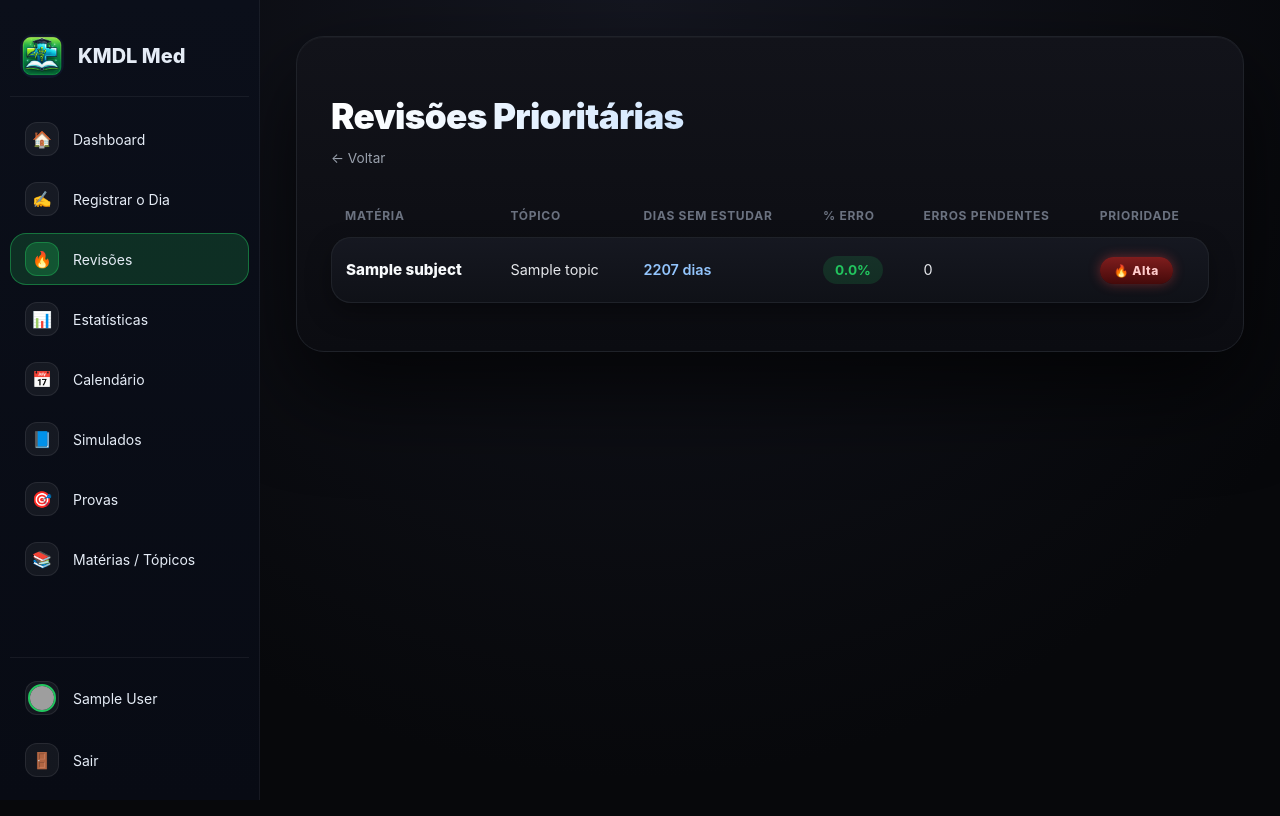
After one commit to Kauesoaresz/KMDL-Med, a Node server app: page /revisoes in a window 1280 px wide. The commit adds this page. Run offline with Node 20, Linux system fonts and the light colour scheme; the visitor is signed in with stand-in values (Sample User, id 1); tables that the repository leaves empty hold one stand-in row (values such as "Sample post"); some libraries are stand-ins or nearby versions; grey boxes are pictures that could not be loaded.

Commit message:
Versão 1.2.7

```diff
--- /dev/null
+++ b/src/controllers/reviewController.js
@@ -0,0 +1,100 @@
+const { StudyEntry, SimuladoQuestaoErro, Subject, Topic } = require("../models");
+const { Op, fn, col, literal } = require("sequelize");
+const sequelize = require("../config/database");
+
+exports.index = async (req, res) => {
+  const userId = req.session.userId;
+  const hoje = new Date();
+
+  // 🔥 1. Agrupar estudos por matéria + tópico
+  const estudos = await StudyEntry.findAll({
+    where: { user_id: userId },
+    attributes: [
+      "subject_id",
+      "topic_id",
+      [fn("SUM", col("questoes")), "total_questoes"],
+      [fn("SUM", col("acertos")), "total_acertos"],
+      [fn("MAX", col("data")), "ultima_data"],
+      [fn("AVG",
+        literal(`
+          CASE dificuldade
+            WHEN 'MUITO_DIFICIL' THEN 5
+            WHEN 'DIFICIL' THEN 4
+            WHEN 'MEDIA' THEN 3
+            WHEN 'FACIL' THEN 2
+            WHEN 'MUITO_FACIL' THEN 1
+          END
+        `)
+      ), "media_dificuldade"]
+    ],
+    include: [
+      { model: Subject, as: "subject", attributes: ["nome"] },
+      { model: Topic, as: "topic", attributes: ["nome"] }
+    ],
+    group: ["subject_id", "topic_id"],
+    raw: false
+  });
+
+  // 🔥 2. Buscar erros não revisados
+  const erros = await SimuladoQuestaoErro.findAll({
+    where: {
+      revisada: false,
+      subject_id: { [Op.not]: null }
+    },
+    attributes: [
+      "subject_id",
+      "topic_id",
+      [fn("COUNT", col("id")), "total_erros"]
+    ],
+    group: ["subject_id", "topic_id"],
+    raw: true
+  });
+
+  const erroMap = {};
+  erros.forEach(e => {
+    erroMap[`${e.subject_id}-${e.topic_id}`] = parseInt(e.total_erros);
+  });
+
+  // 🔥 3. Calcular score
+  const revisoes = estudos.map(e => {
+    const totalQuestoes = parseInt(e.get("total_questoes")) || 0;
+    const totalAcertos = parseInt(e.get("total_acertos")) || 0;
+    const ultimaData = new Date(e.get("ultima_data"));
+    const mediaDificuldade = parseFloat(e.get("media_dificuldade")) || 0;
+
+    const diasSemEstudar =
+      Math.floor((hoje - ultimaData) / (1000 * 60 * 60 * 24));
+
+    const erroPercentual =
+      totalQuestoes > 0
+        ? 1 - (totalAcertos / totalQuestoes)
+        : 0;
+
+    const errosPendentes =
+      erroMap[`${e.subject_id}-${e.topic_id}`] || 0;
+
+    const score =
+      (mediaDificuldade * 2) +
+      (erroPercentual * 5) +
+      (diasSemEstudar * 0.3) +
+      (errosPendentes * 2);
+
+    return {
+      subject: e.subject.nome,
+      topic: e.topic.nome,
+      diasSemEstudar,
+      erroPercentual: (erroPercentual * 100).toFixed(1),
+      errosPendentes,
+      score: score.toFixed(2)
+    };
+  });
+
+  revisoes.sort((a, b) => b.score - a.score);
+
+  res.render("app/revisoes", {
+    revisoes,
+    active: "revisoes",
+    userNome: req.session.userNome,
+    userFoto: req.session.userFoto
+  });
+};
--- /dev/null
+++ b/src/public/css/app/revisoes.css
@@ -0,0 +1,237 @@
+/* =========================
+   BASE
+========================= */
+* {
+  box-sizing: border-box;
+}
+
+.page-bg {
+  background: radial-gradient(circle at top, #141620, #07080b 75%);
+  color: #e5e7eb;
+  font-family: "Inter", system-ui, -apple-system, sans-serif;
+}
+
+.with-sidebar {
+  margin-left: 78px;
+  padding: 28px;
+  min-height: 100vh;
+}
+
+/* =========================
+   CONTAINER
+========================= */
+.page {
+  max-width: 1400px;
+  margin: 0 auto;
+  background: linear-gradient(180deg, #12131a, #0b0c11);
+  border-radius: 28px;
+  padding: 34px;
+  border: 1px solid #1f2229;
+  box-shadow:
+    0 40px 90px rgba(0,0,0,0.7),
+    inset 0 1px 0 rgba(255,255,255,0.03);
+}
+
+/* =========================
+   HEADER
+========================= */
+.page h1 {
+  font-size: 2.2rem;
+  font-weight: 900;
+  margin-bottom: 10px;
+  letter-spacing: -0.02em;
+  background: linear-gradient(90deg, #ffffff, #93c5fd);
+  -webkit-background-clip: text;
+  -webkit-text-fill-color: transparent;
+}
+
+.btn-back {
+  display: inline-block;
+  margin-bottom: 28px;
+  font-size: .85rem;
+  color: #9aa1ad;
+  text-decoration: none;
+  transition: .2s ease;
+}
+
+.btn-back:hover {
+  color: #ffffff;
+}
+
+/* =========================
+   TABELA MODERNA
+========================= */
+table {
+  width: 100%;
+  border-collapse: separate;
+  border-spacing: 0 14px;
+}
+
+thead th {
+  text-align: left;
+  font-size: .75rem;
+  text-transform: uppercase;
+  letter-spacing: .06em;
+  color: #6b7280;
+  font-weight: 700;
+  padding: 0 14px;
+}
+
+tbody tr {
+  background: linear-gradient(180deg, #161821, #0f1117);
+  border-radius: 20px;
+  transition: all .2s ease;
+  box-shadow:
+    0 10px 25px rgba(0,0,0,.35),
+    inset 0 1px 0 rgba(255,255,255,.02);
+}
+
+tbody tr:hover {
+  transform: translateY(-2px);
+  box-shadow:
+    0 18px 35px rgba(0,0,0,.5);
+}
+
+tbody td {
+  padding: 18px 14px;
+  font-size: .9rem;
+  border-top: 1px solid #1f2229;
+  border-bottom: 1px solid #1f2229;
+}
+
+tbody tr td:first-child {
+  border-left: 1px solid #1f2229;
+  border-radius: 20px 0 0 20px;
+}
+
+tbody tr td:last-child {
+  border-right: 1px solid #1f2229;
+  border-radius: 0 20px 20px 0;
+}
+
+/* =========================
+   MATÉRIA / TÓPICO
+========================= */
+td strong {
+  font-weight: 800;
+  font-size: .95rem;
+  color: #f8fafc;
+}
+
+td span.subtopic {
+  display: block;
+  font-size: .75rem;
+  color: #6b7280;
+  margin-top: 3px;
+}
+
+/* =========================
+   PERCENTUAL
+========================= */
+.percent {
+  font-weight: 700;
+  font-size: .85rem;
+  padding: 6px 12px;
+  border-radius: 999px;
+  display: inline-block;
+}
+
+.percent.good {
+  background: rgba(34,197,94,.15);
+  color: #22c55e;
+}
+
+.percent.medium {
+  background: rgba(234,179,8,.15);
+  color: #facc15;
+}
+
+.percent.bad {
+  background: rgba(239,68,68,.15);
+  color: #ef4444;
+}
+
+/* =========================
+   PRIORIDADE BADGE
+========================= */
+.badge {
+  padding: 6px 14px;
+  border-radius: 999px;
+  font-size: .75rem;
+  font-weight: 800;
+  letter-spacing: .04em;
+}
+
+.badge.alta {
+  background: linear-gradient(180deg, #7f1d1d, #450a0a);
+  color: #fecaca;
+  box-shadow: 0 0 12px rgba(239,68,68,.4);
+}
+
+.badge.media {
+  background: linear-gradient(180deg, #78350f, #422006);
+  color: #fde68a;
+}
+
+.badge.baixa {
+  background: linear-gradient(180deg, #052e16, #022c22);
+  color: #bbf7d0;
+}
+
+/* =========================
+   DIAS SEM ESTUDAR
+========================= */
+td[data-label="Dias"] {
+  font-weight: 600;
+  color: #93c5fd;
+}
+
+/* =========================
+   EMPTY STATE
+========================= */
+.empty td {
+  text-align: center;
+  padding: 40px;
+  color: #6b7280;
+  font-size: .9rem;
+}
+
+/* =========================
+   RESPONSIVO
+========================= */
+@media (max-width: 1000px) {
+
+  table, thead, tbody, th, td, tr {
+    display: block;
+  }
+
+  thead {
+    display: none;
+  }
+
+  tbody tr {
+    margin-bottom: 18px;
+    padding: 16px;
+    border-radius: 20px;
+  }
+
+  tbody td {
+    border: none;
+    padding: 8px 0;
+    font-size: .85rem;
+  }
+
+  tbody td::before {
+    content: attr(data-label);
+    display: block;
+    font-size: .65rem;
+    text-transform: uppercase;
+    color: #6b7280;
+    margin-bottom: 4px;
+  }
+
+  .with-sidebar {
+    margin-left: 0;
+    padding: 18px;
+  }
+}
--- a/src/routes/appRoutes.js
+++ b/src/routes/appRoutes.js
@@ -4,6 +4,7 @@ const auth = require("../middlewares/auth");
 const study = require("../controllers/studyController");
 const dashboard = require("../controllers/dashboardController");
 const profile = require("../controllers/profileController");
+const reviewController = require("../controllers/reviewController");
 
 const { uploadProfile } = require("../config/upload");
 
@@ -36,4 +37,7 @@ router.get("/registrar/editar/:data", auth, study.editPage);
 router.post("/registrar/editar/:data", auth, study.editSave);
 router.post("/registrar/excluir/:data", auth, study.deleteDay);
 
+
+router.get("/revisoes", auth, reviewController.index);
+
 module.exports = router;
--- /dev/null
+++ b/src/views/app/revisoes.ejs
@@ -0,0 +1,97 @@
+<!DOCTYPE html>
+<html lang="pt-br">
+<head>
+  <meta charset="UTF-8" />
+  <meta name="viewport" content="width=device-width,initial-scale=1.0" />
+  <title>KMed | Revisões</title>
+
+  <link rel="stylesheet" href="/public/css/components/sidebar.css" />
+  <link rel="stylesheet" href="/public/css/app/revisoes.css" />
+</head>
+
+<body class="page-bg">
+
+  <%- include("../partials/sidebar", {
+    active: "revisoes",
+    userNome
+  }) %>
+
+  <main class="with-sidebar">
+    <div class="page">
+
+      <h1>Revisões Prioritárias</h1>
+      <a href="/dashboard" class="btn-back">← Voltar</a>
+
+      <table>
+        <thead>
+          <tr>
+            <th>Matéria</th>
+            <th>Tópico</th>
+            <th>Dias sem estudar</th>
+            <th>% Erro</th>
+            <th>Erros Pendentes</th>
+            <th>Prioridade</th>
+          </tr>
+        </thead>
+
+        <tbody>
+          <% if (revisoes.length === 0) { %>
+            <tr class="empty">
+              <td colspan="6">Nenhuma revisão necessária 🎉</td>
+            </tr>
+          <% } %>
+
+          <% revisoes.forEach(r => {
+
+            const prioridadeClass =
+              r.score >= 15 ? "alta" :
+              r.score >= 8 ? "media" :
+              "baixa";
+
+          %>
+
+            <tr>
+              <td data-label="Matéria">
+                <strong><%= r.subject %></strong>
+              </td>
+
+              <td data-label="Tópico">
+                <%= r.topic %>
+              </td>
+
+              <td data-label="Dias">
+                <%= r.diasSemEstudar %> dias
+              </td>
+
+              <td data-label="% Erro">
+                <span class="percent <%= r.erroPercentual >= 40 ? "bad" : r.erroPercentual >= 20 ? "medium" : "good" %>">
+                  <%= r.erroPercentual %>%
+                </span>
+              </td>
+
+              <td data-label="Erros Pendentes">
+                <%= r.errosPendentes %>
+              </td>
+
+              <td data-label="Prioridade">
+                <span class="badge <%= prioridadeClass %>">
+                  <% if (prioridadeClass === "alta") { %>
+                    🔥 Alta
+                  <% } else if (prioridadeClass === "media") { %>
+                    ⚠️ Média
+                  <% } else { %>
+                    🧊 Baixa
+                  <% } %>
+                </span>
+              </td>
+            </tr>
+
+          <% }) %>
+        </tbody>
+      </table>
+
+    </div>
+  </main>
+
+</body>
+</html>
--- a/src/views/partials/sidebar.ejs
+++ b/src/views/partials/sidebar.ejs
@@ -31,6 +31,15 @@
       <span class="sidebar__label">Registrar o Dia</span>
       <span class="sidebar__tooltip">Registrar o Dia</span>
     </a>
+
+    <!-- REVISÕES -->
+<a class="sidebar__item <%= (active === 'revisoes') ? 'is-active' : '' %>"
+   href="/revisoes" title="Revisões">
+  <span class="sidebar__icon">🔥</span>
+  <span class="sidebar__label">Revisões</span>
+  <span class="sidebar__tooltip">Revisões</span>
+</a>
+
 
     <!-- ESTATÍSTICAS -->
     <a class="sidebar__item <%= (active === 'estatisticas') ? 'is-active' : '' %>"
```
Also changed, not shown: src/models/Revisao.js (added, +59 -0 lines).
